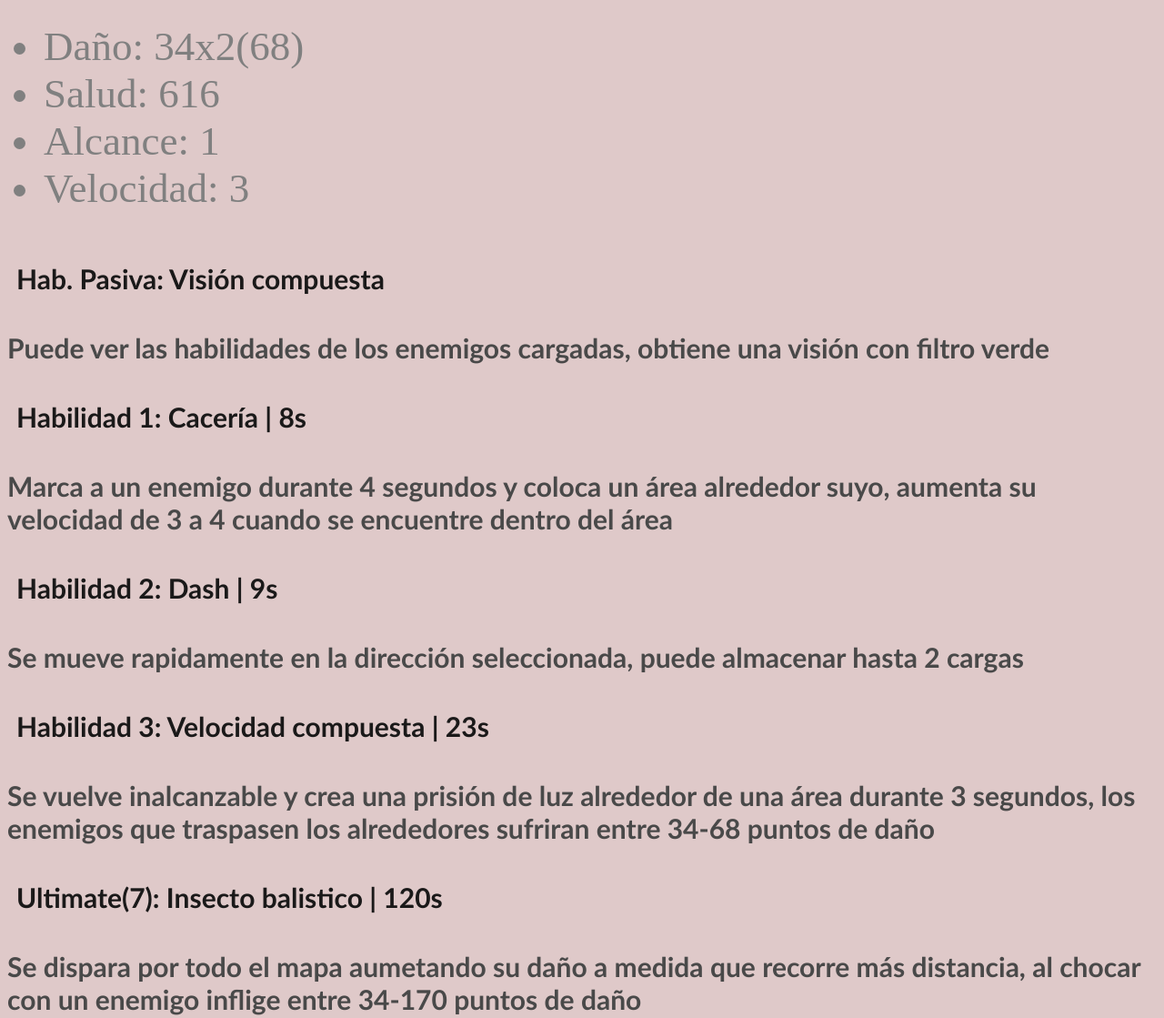
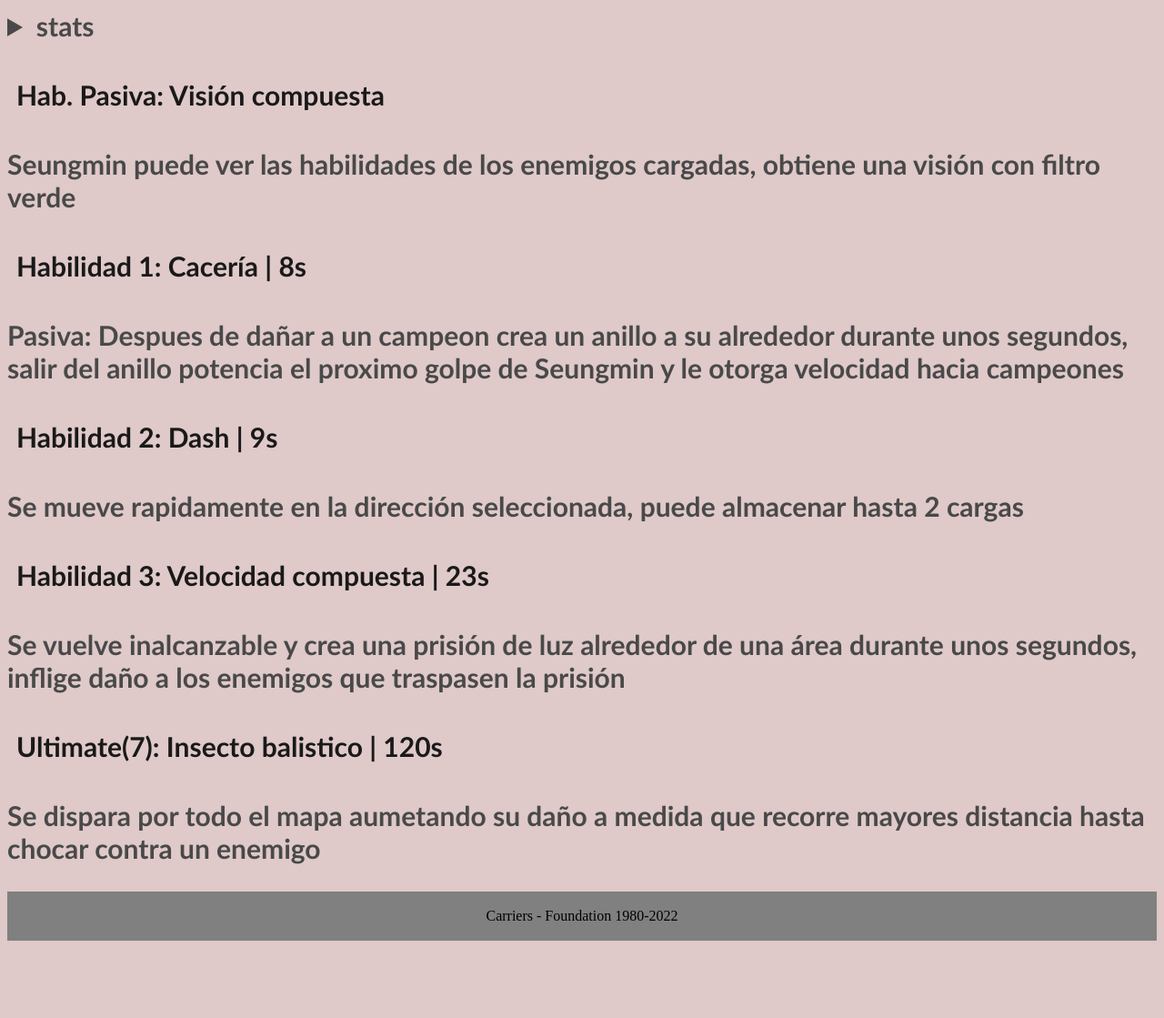
Before and after one commit to ZOROARK90/Carriers-Foundation-Seung, a plain HTML site: page index.html in a window 1280 px wide. Shown: the part 840-1959 px from the top of the page at 91% size. After the commit the page ends 1882 px from the top, so only its background shows below. Drawn offline with Linux system fonts and the light colour scheme.

Commit message:
Update index.html

```diff
--- a/index.html
+++ b/index.html
@@ -12,9 +12,9 @@
         </header>
 
         <nav class="menu">
-            <h1>Seung Woo: La libelula estratega</h1>
+            <h1>Seungmin Woo: La libelula estratega</h1>
             <ul class="ulti">
-                <li>Nombre: Seung Woo</li>
+                <li>Nombre: Seungmin Woo</li>
                 <li>Nombre clave: Libelula</li>
                 <li>Nacimiento:██/██/1988</li>
                 <li>Origen: Corea del sur/ Daejeon</li>
@@ -30,29 +30,36 @@
                 Seúl, donde recide actualmente aún en contacto con la fundación</h1>
             <h1>
                 HABILIDADES:
+                <h3 class="basico"><details>
+                     <summary>stats</summary>
+                     <li>Daño: 068 (+3)</li>
+                     <li>Salud: 616 (+92)</li>
+                     <li>Reg.Salud: 1.0 (+0.75)</li>
+                     <li>Mána: 000</li>
+                     <li>Reg.Mána: 0</li>
+                     <li>Armadura: 22 (+03)</li>
+                     <li>Resistenc: 18 (+01)</li>
+                     <li>Velocidad: 3.0</li>
+                     <li>Alcance: 1.0</li>
+                     <li>V.Attack: 0.65 (+0.03)</li>
+                    </details></h3>
             </h1>
-            <ul class="basico">
-                <li>Daño: 34x2(68)</li>
-                <li>Salud: 616</li>
-                <li>Alcance: 1</li>
-                <li>Velocidad: 3</li>
-            </ul>
             <h2>Hab. Pasiva: Visión compuesta</h2>
-            <h3>Puede ver las habilidades de los enemigos cargadas, obtiene una visión con
-                filtro verde</h3>
+            <h3>Seungmin puede ver las habilidades de los enemigos cargadas, obtiene una visión
+                con filtro verde</h3>
             <h2>Habilidad 1: Cacería | 8s</h2>
-            <h3>Marca a un enemigo durante 4 segundos y coloca un área alrededor suyo, aumenta
-                su velocidad de 3 a 4 cuando se encuentre dentro del área</h3>
+            <h3>Pasiva: Despues de dañar a un campeon crea un anillo a su alrededor durante unos
+                segundos, salir del anillo potencia el proximo golpe de Seungmin y le otorga
+                velocidad hacia campeones</h3>
             <h2>Habilidad 2: Dash | 9s</h2>
             <h3>Se mueve rapidamente en la dirección seleccionada, puede almacenar hasta 2
                 cargas</h3>
             <h2>Habilidad 3: Velocidad compuesta | 23s</h2>
             <h3>Se vuelve inalcanzable y crea una prisión de luz alrededor de una área durante
-                3 segundos, los enemigos que traspasen los alrededores sufriran entre 34-68
-                puntos de daño</h3>
+                unos segundos, inflige daño a los enemigos que traspasen la prisión</h3>
             <h2>Ultimate(7): Insecto balistico | 120s</h2>
-            <h3>Se dispara por todo el mapa aumetando su daño a medida que recorre más
-                distancia, al chocar con un enemigo inflige entre 34-170 puntos de daño</h3>
+            <h3>Se dispara por todo el mapa aumetando su daño a medida que recorre mayores
+                distancia hasta chocar contra un enemigo</h3>
         </nav>
         <footer class="pie">
                 Carriers - Foundation 1980-2022
```
